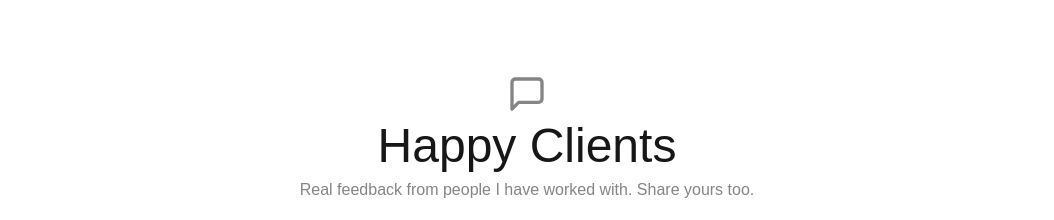
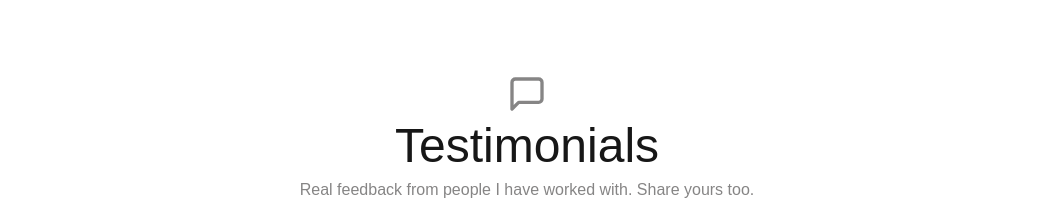
Before and after one commit to shadoweminence/portfolio-site, a Next.js app: page / in a window 1280 px wide. Shown: the part 7460-7680 px from the top of the page, without its empty margins (113-1167 px from the left). Built offline with nearby package versions, Linux system fonts and the light colour scheme; no server answers; the database is empty.

Commit message:
fix: changed to testimonials

```diff
--- a/src/app/Testimonials.tsx
+++ b/src/app/Testimonials.tsx
@@ -17,7 +17,7 @@ const Testimonials = () => {
     >
       <div className="flex flex-col items-center gap-2">
         <LuMessageSquare className="text-primary" size={40} />
-        <h1 className="text-3xl md:text-5xl">Happy Clients</h1>
+        <h1 className="text-3xl md:text-5xl">Testimonials</h1>
         <p className="text-primary">
           Real feedback from people I have worked with. Share yours too.
         </p>
```
